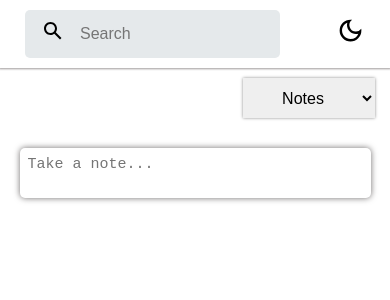
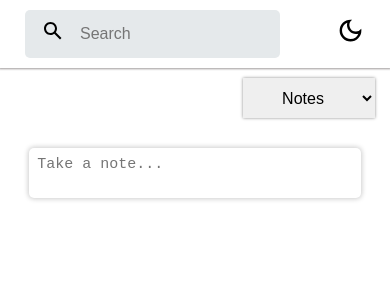
Before and after one commit to prog-harsh/notes-keeper, a React (Create React App) app: page / in a window 390 px wide. Shown: the top 300 px of the page. Built offline with nearby package versions, Linux system fonts and the light colour scheme.

Commit message:
some styling

```diff
--- a/src/components/AddNewNote.css
+++ b/src/components/AddNewNote.css
@@ -1,5 +1,5 @@
 .addNewNote_container {
-    width: 50%;
+    width: 30%;
     display: flex;
     flex-direction: column;
     margin-top: 30px;
@@ -7,7 +7,7 @@
     margin-right: auto;
     border-radius: 5px;
     /* padding: 18px; */
-    box-shadow: 0px 0px 6px rgb(113, 110, 110);
+    box-shadow: 0px 0px 5px 1px rgba(0, 0, 0, 0.201);
 }
 
 .dark .addNewNote_container {
@@ -34,7 +34,8 @@
     font-size: 18px;
     resize: none;
     overflow: hidden;
-    height: 180px;
+    /* height: 180px; */
+    min-height: 10vh;
     word-spacing: -3px;
 }
 
@@ -68,8 +69,14 @@
     border: none;
 }
 
+@media screen and (max-width: 960px) {
+    .addNewNote_container {
+        width: 50%;
+    }
+}
+
 @media screen and (max-width: 500px) {
     .addNewNote_container {
-        width: 90%;
+        width: 85%;
     }
 }
--- a/src/components/Card.css
+++ b/src/components/Card.css
@@ -1,8 +1,8 @@
 .card {
     width: 300px;
-    min-width: 300px;
+    /* min-width: 300px; */
     background: transparent;
-    box-shadow: 0px 0px 2px black;
+    box-shadow: 0px 0px 5px 1px rgba(0, 0, 0, 0.201);
     height: fit-content;
     border-radius: 5px;
     margin: 10px;
@@ -42,6 +42,6 @@
 
 @media screen and (max-width: 500px) {
     .card {
-        width: 80%;
+        width: 85%;
     }
 }
```
